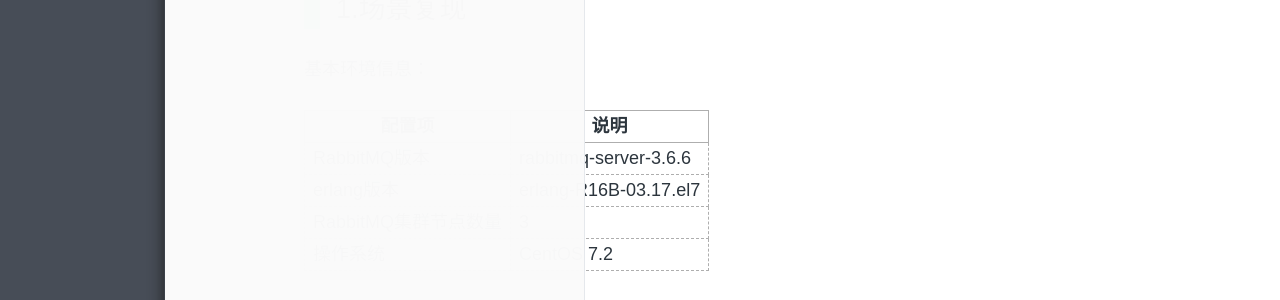
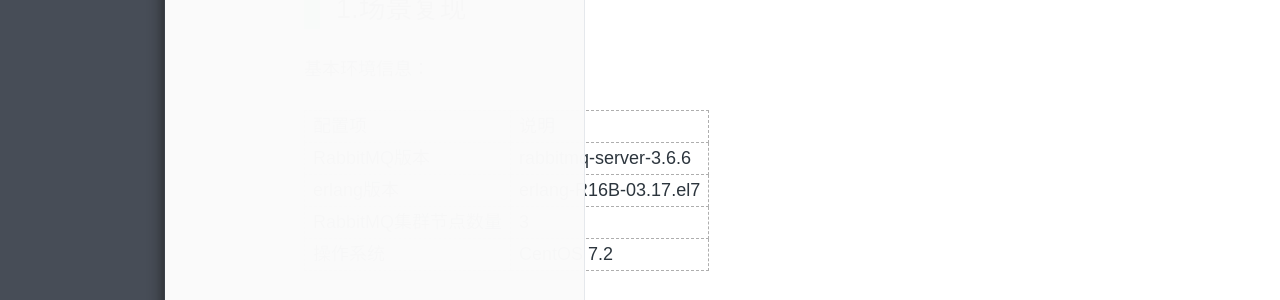
Before and after one commit to liuhoupeng/liuhoupeng.github.io, a Jekyll site: the page built from _posts/技术/2017-10-16-way-to-resolve-partation.md, in a window 1280 px wide. Shown: the part 636-936 px from the top of the page. Built offline with Jekyll 4.4.1, drawn with Linux system fonts in a browser that asks for light colours; comment, search, counter and statistics services are not loaded.

Commit message:
change chart format

```diff
--- a/_posts/技术/2017-10-16-way-to-resolve-partation.md
+++ b/_posts/技术/2017-10-16-way-to-resolve-partation.md
@@ -10,12 +10,11 @@
 ## 1.场景复现
 基本环境信息：
 
-|配置项|说明|
-|-|-|
-|RabbitMQ版本|rabbitmq-server-3.6.6|
-|erlang版本|erlang-R16B-03.17.el7|
-|RabbitMQ集群节点数量|3|
-|操作系统|CentOS 7.2|
+配置项 | 说明
+RabbitMQ版本 | rabbitmq-server-3.6.6
+erlang版本 | erlang-R16B-03.17.el7
+RabbitMQ集群节点数量 | 3
+操作系统 | CentOS 7.2
 
 测试步骤以及现象：
 - 在集群某两个个RabbitMQ节点执行管理网网卡闪断操作，30次，持续大概一分半钟；
```
